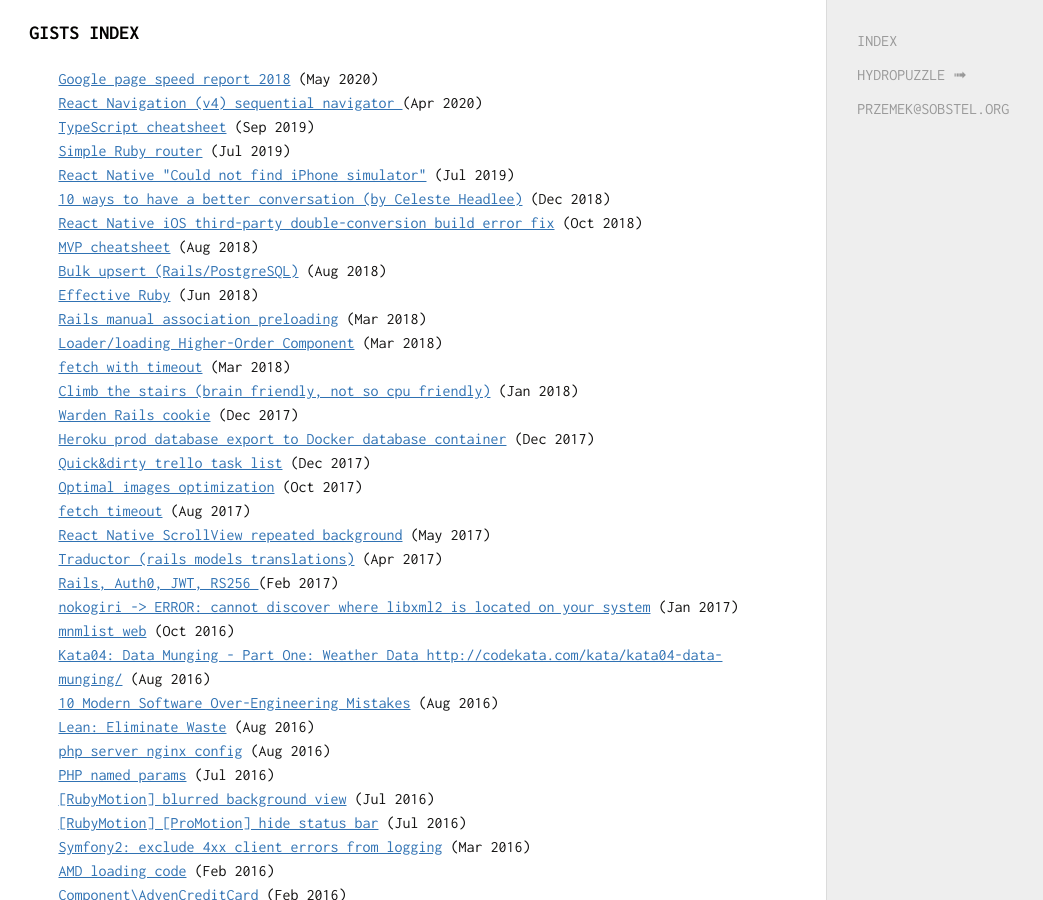
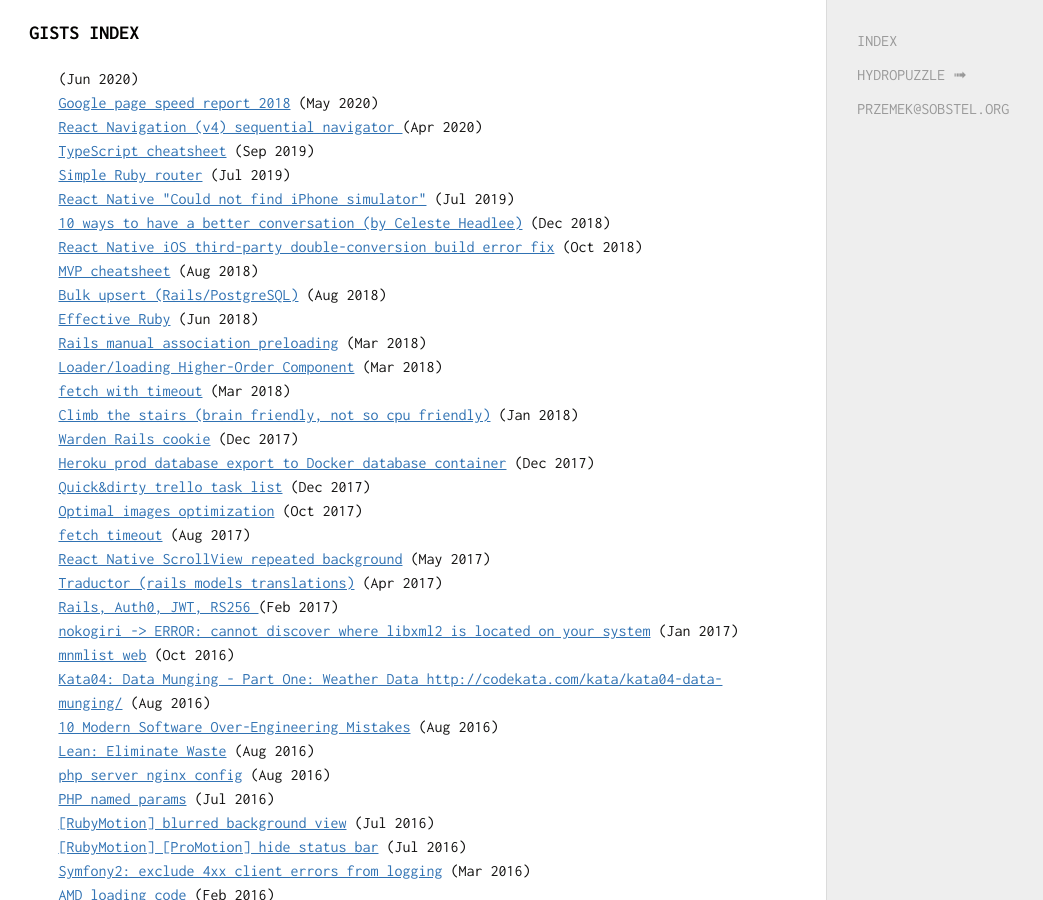
Before and after one commit to sobstel/sobstel.github.com, a Jekyll site: the page built from gists.html, in a window 1280 px wide and 900 px high. Shown: the whole window, without its empty margins (0-1043 px from the left). Built offline with Jekyll 4.4.1, drawn with Linux system fonts in a browser that asks for light colours.

Commit message:
Great minds discuss ideas; average minds discuss events; small minds discuss people

```diff
--- a/_data/gists.yml
+++ b/_data/gists.yml
@@ -1,4 +1,7 @@
 ---
+- title: ''
+  url: https://gist.github.com/683aae3443b6fcf7282592a88b706d53
+  date: '2020-06-17T16:54:58Z'
 - title: Google page speed report 2018
   url: https://gist.github.com/610af92a102fca1706dab95161d4aa45
   date: '2020-05-07T11:28:05Z'
--- a/_data/popular_repos.yml
+++ b/_data/popular_repos.yml
@@ -17,7 +17,7 @@
   description: Short-term memory training game (mobile). Built with React Native and
     Redux.
   fork: false
-  stargazers_count: 68
+  stargazers_count: 69
 - name: sesshin
   full_name: sobstel/sesshin
   html_url: https://github.com/sobstel/sesshin
--- a/index.html
+++ b/index.html
@@ -79,7 +79,7 @@
     Built with Ruby, Rails, Vue.js, PostgreSQL, Heroku.
   </p>
   <a href="https://www.appjobs.com" class="project__icon" target="_blank">
-    <img src="/img/project-logos/appjobs.png" />
+    <img src="/img/project-logos/appjobs.jpeg" />
   </a>
 </div>
 
```
Also changed, not shown: img/project-logos/appjobs.jpeg (added), img/project-logos/appjobs.png (deleted), img/project-logos/appjobs_v2.png (added), 1 other file.
